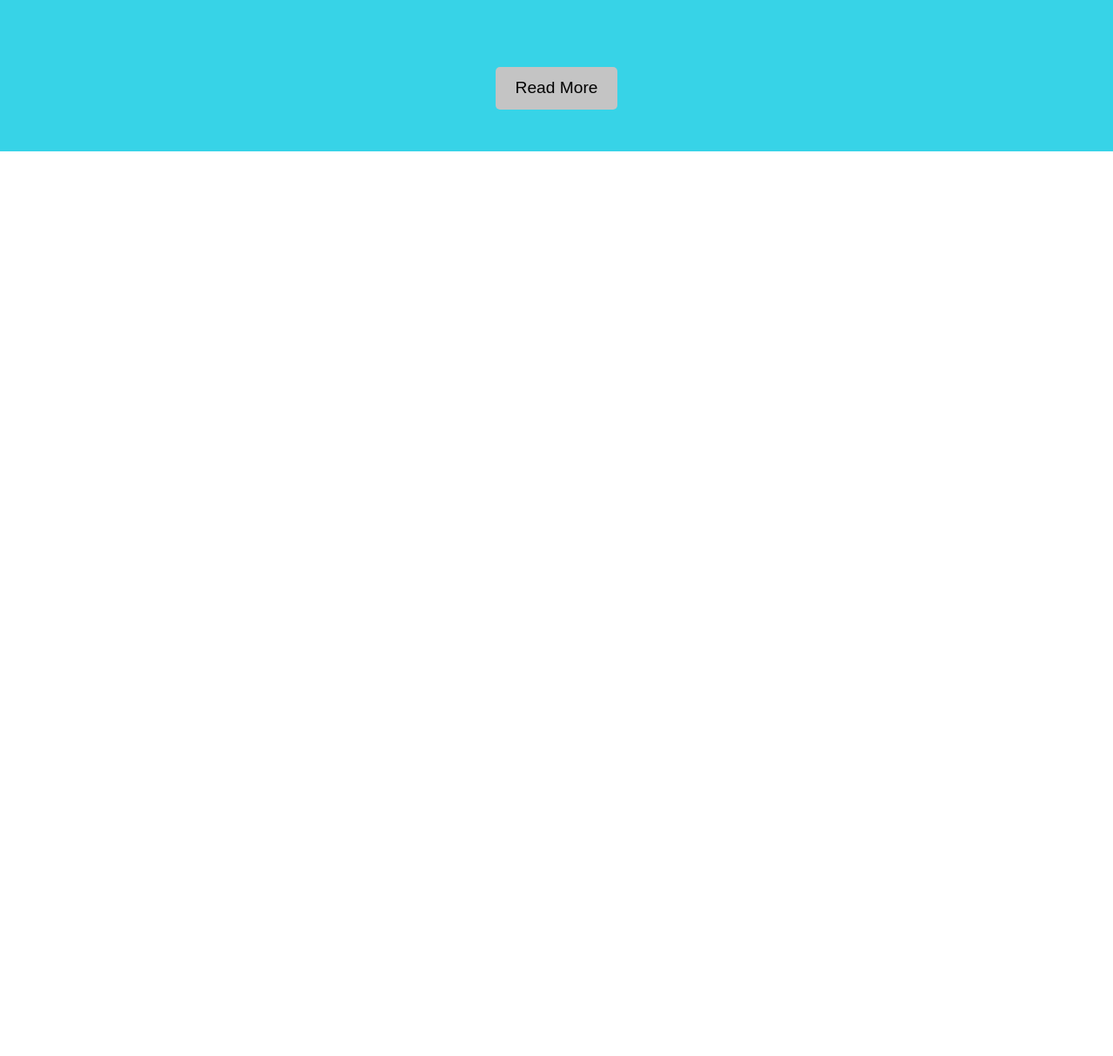
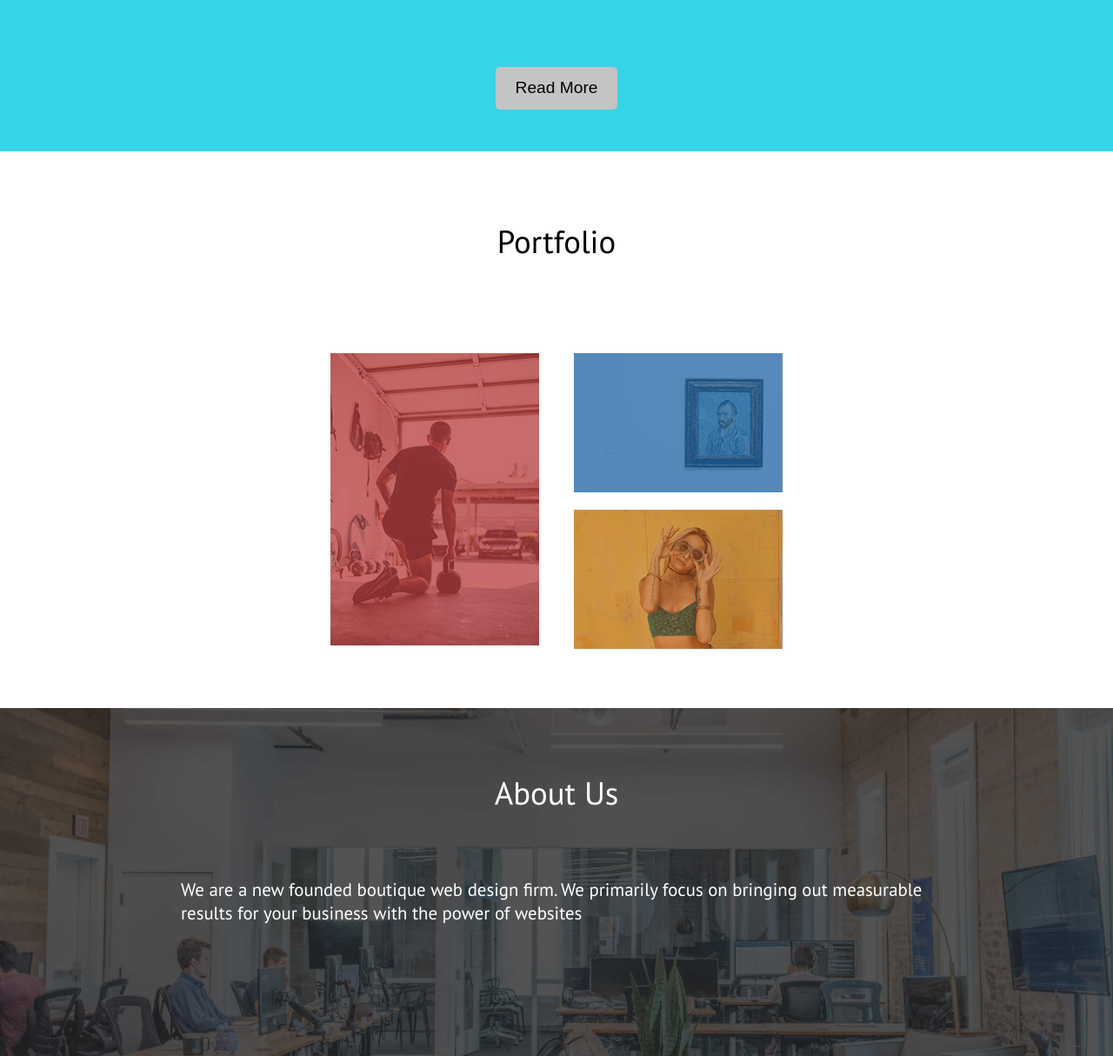
Before and after one commit to kisaraF/Private-Website.github.io, a plain HTML site: page index.html in a window 1280 px wide. Shown: the part 1554-2768 px from the top of the page at 87% size. Before the commit the page ends 1808 px from the top, so only its background shows below. Drawn offline with Linux system fonts and the light colour scheme.

Commit message:
Developed to about us page

```diff
--- /dev/null
+++ b/about.css
@@ -0,0 +1,42 @@
+#about{
+   background-image: url("About-min.jpg");
+
+   height: 50%;
+   background-position: center;
+   background-repeat: no-repeat;
+   background-size: cover;
+}
+
+#about-title{
+   color: #fff;
+   padding: 2em 0 0 0;
+}
+
+.about-para{
+   text-align: left;
+   color: #fff;
+   font-size: 1.3rem;
+   padding: 0 10em;
+}
+
+@media (max-width:768px) {
+   #about{
+      height: 100%;
+   }
+
+   .about-para{
+      padding: 0 7em;
+   }
+}
+
+@media (max-width:546px) {
+   .about-para{
+      padding: 0 5em;
+   }
+}
+
+@media (max-width:434px) {
+   .about-para{
+      padding: 0 2em;
+   }
+}
--- a/index.html
+++ b/index.html
@@ -8,6 +8,8 @@
    <link rel="stylesheet" href="styles.css">
    <link rel="stylesheet" href="features.css">
    <link rel="stylesheet" href="blog.css">
+   <link rel="stylesheet" href="portfolio.css">
+   <link rel="stylesheet" href="about.css">
    <link rel="preconnect" href="https://fonts.googleapis.com">
    <link rel="preconnect" href="https://fonts.gstatic.com" crossorigin>
    <link href="https://fonts.googleapis.com/css2?family=PT+Sans&family=Roboto&display=swap" rel="stylesheet">
@@ -29,7 +31,7 @@
          <div class="overlay-content">
             <a id="nav-link" href="#features">Features</a>
             <a id="nav-link" href="#blog">Blog</a>
-            <a id="nav-link" href="#">Portfolio</a>
+            <a id="nav-link" href="#port">Portfolio</a>
             <a id="nav-link" href="#">About</a>
             <a id="nav-link" href="#">Contact</a>
          </div>
@@ -129,6 +131,32 @@
 
    </section>
 
+   <section id="port">
+      <h2 class="sub-heading">Portfolio</h2>
+      <div class="port-master-grid">
+         <div class="port-card" id="first">
+            <img id="port-img" src="testi 01.jpg" alt="Fitness trainer with kettlebell facing backwards. (Image source: 'Unsplash.com'">
+         </div>
+
+         <div class="port-sub-grid">
+            <div class="port-card" id="sec">
+               <img id="port-img" src="testi 02.jpg"
+                  alt="A photo frame hanging in empty white wall. (Image source: 'Unsplash.com'">
+            </div>
+            <div class="port-card" id="sec">
+               <img id="port-img" src="testi 03.jpg"
+                  alt="Female fashion influencer wearing fancy sunglasses. (Image source: 'Unsplash.com'">
+            </div>
+         </div>
+      </div>
+   </section>
+
+   <section id="about">
+      <h2 class="sub-heading" id="about-title">About Us</h2>
+      <p class="about-para">We are a new founded boutique web design firm. We primarily focus on bringing out measurable results for your business
+      with the power of websites</p>
+   </section>
+
    <script src="app.js"></script>
 </body>
 </html>
--- /dev/null
+++ b/portfolio.css
@@ -0,0 +1,25 @@
+.sub-heading{
+   text-align: center;
+   margin-bottom: 2em;
+   font-size: 2.3rem;
+   font-weight: normal;
+}
+
+.port-card{
+   margin:1em 0;
+}
+
+.port-master-grid{
+   padding: 1em 3em;
+   display: flex;
+   gap: 2.5em;
+   justify-content: center;
+   margin-bottom: 2em;
+}
+
+@media (max-width:697px) {
+  .port-master-grid{
+     display: block;
+     text-align: center;
+  }
+}
--- a/styles.css
+++ b/styles.css
@@ -6,6 +6,10 @@ html{
   margin: 0;
   scroll-behavior: smooth;
   font-family: 'PT Sans', sans-serif;
+}
+
+body, html {
+  height: 100%;
 }
 
 a{
@@ -171,3 +175,21 @@ a{
     padding: 0 2.5em;
   }
 }
+
+/*Custom Scroll Bar*/
+/* width */
+::-webkit-scrollbar {
+  width: 12px;
+}
+
+/* Track */
+::-webkit-scrollbar-track {
+  box-shadow: inset 0 0 5px grey;
+  border-radius: 10px;
+}
+
+/* Handle */
+::-webkit-scrollbar-thumb {
+  background: #152D54;
+  border-radius: 10px;
+}
```
Also changed, not shown: About-min.jpg (added), About.jpg (added), testi 01.jpg (added), testi 02.jpg (added), testi 03.jpg (added).
